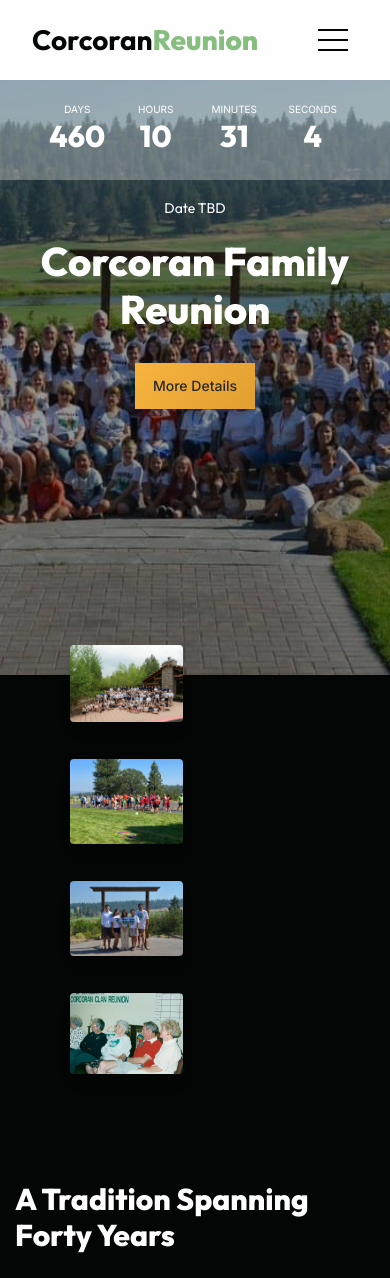
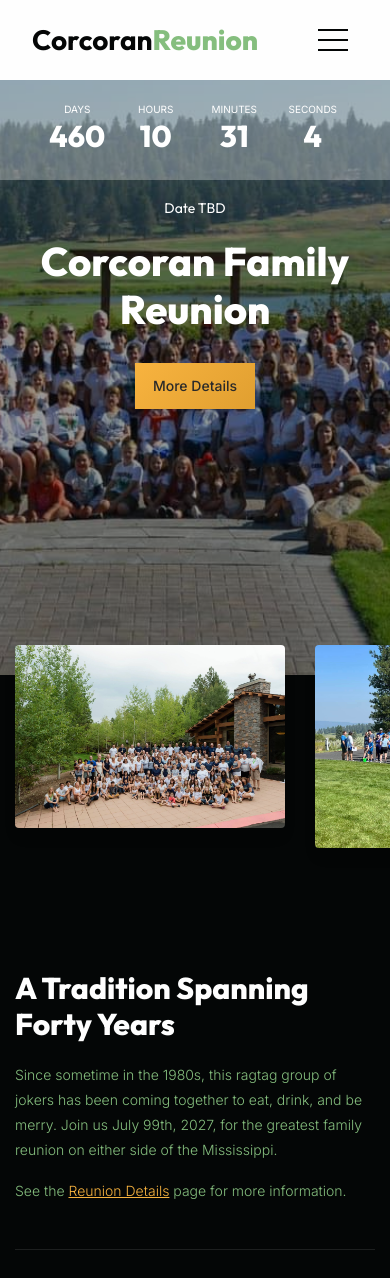
Before and after one commit to JackCreighton/corcoran-reunion.com, a React (Vite) app: page / in a window 390 px wide. Shown: the top 1278 px of the page. Built offline with nearby package versions, Linux system fonts and the light colour scheme.

Commit message:
style: update photos-carousel to use horizontal scrolling with snap points

```diff
--- a/src/pages/Home/Home.css
+++ b/src/pages/Home/Home.css
@@ -211,12 +211,23 @@
   }
 
   .photos-carousel {
-    flex-wrap: wrap;
+    flex-wrap: nowrap;
     margin-top: -30px;
+    overflow-x: auto;
+    justify-content: flex-start;
+    padding-bottom: 15px;
+    -webkit-overflow-scrolling: touch;
+    scroll-snap-type: x mandatory;
+  }
+
+  .photos-carousel a {
+    flex: 0 0 75%;
+    scroll-snap-align: center;
   }
 
   .photos-carousel img {
-    width: 45%;
+    width: 100%;
+    max-width: none;
   }
 
   .about-grid {
```
